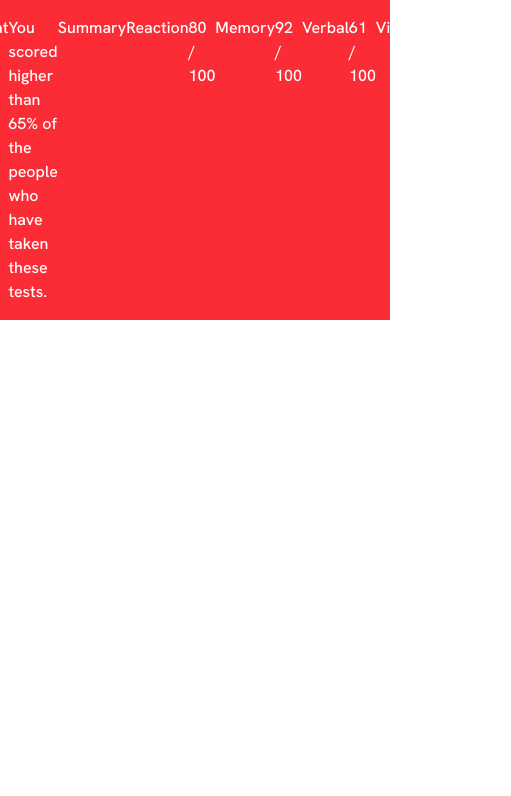
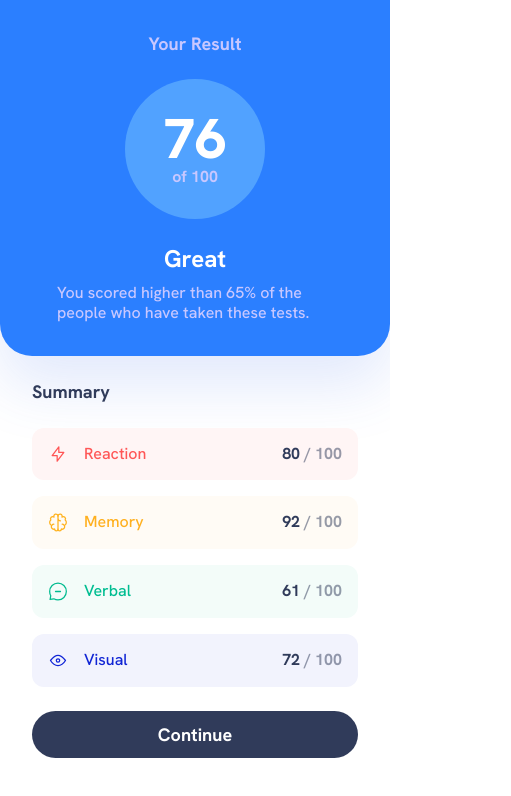
Before and after one commit to anggelserrato/fm-results-summary-component, a Next.js app: page / in a window 390 px wide. Shown: the top 796 px of the page, 511 px wide, since content can reach past the window. Built offline with nearby package versions, Linux system fonts and the light colour scheme.

Commit message:
feat: prepare and add data.json, mobile first design almost ready

```diff
--- /dev/null
+++ b/app/data/data.json
@@ -0,0 +1,30 @@
+[
+  {
+    "category": "Reaction",
+    "score": 80,
+    "icon": "/icon-reaction.svg",
+    "color": "text-red-400",
+    "bg-color": "bg-red-50"
+  },
+  {
+    "category": "Memory",
+    "score": 92,
+    "icon": "/icon-memory.svg",
+    "color": "text-yellow-400",
+    "bg-color": "bg-yellow-50"
+  },
+  {
+    "category": "Verbal",
+    "score": 61,
+    "icon": "/icon-verbal.svg",
+    "color": "text-green-500",
+    "bg-color": "bg-green-50"
+  },
+  {
+    "category": "Visual",
+    "score": 72,
+    "icon": "/icon-visual.svg",
+    "color": "text-blue-800",
+    "bg-color": "bg-blue-50"
+  }
+]
--- a/app/globals.css
+++ b/app/globals.css
@@ -1,46 +1,4 @@
 @import 'tailwindcss';
-
-@font-face {
-  font-display: swap;
-  font-family: 'Hanken Grotesk';
-  font-style: normal;
-  font-weight: 500;
-  src: url('./fonts/hanken-grotesk-v12-latin-500.woff2') format('woff2');
-}
-
-@font-face {
-  font-display: swap;
-  font-family: 'Hanken Grotesk';
-  font-style: normal;
-  font-weight: 700;
-  src: url('./fonts/hanken-grotesk-v12-latin-700.woff2') format('woff2');
-}
-
-@font-face {
-  font-display: swap;
-  font-family: 'Hanken Grotesk';
-  font-style: normal;
-  font-weight: 800;
-  src: url('./fonts/hanken-grotesk-v12-latin-800.woff2') format('woff2');
-}
-
-:root {
-  --background: #ffffff;
-  --foreground: #171717;
-}
-
-@theme inline {
-  --color-background: var(--background);
-  --color-foreground: var(--foreground);
-  --font-sans:
-    'Hanken Grotesk', ui-sans-serif, system-ui, sans-serif, 'Apple Color Emoji',
-    'Segoe UI Emoji', 'Segoe UI Symbol', 'Noto Color Emoji';
-}
-
-body {
-  background: var(--background);
-  color: var(--foreground);
-}
 
 @theme {
   --color-white: hsl(0, 100%, 100%);
@@ -56,7 +14,7 @@ body {
   --color-red-50: hsl(0, 100%, 98%);
   --color-green-500: hsl(166, 100%, 37%);
   --color-green-50: hsl(162, 63%, 97%);
-
+  --shadow-card: 0 30px 60px 0 rgba(61, 108, 236, 0.15);
   --spacing-100: 0.5rem; /* 8px */
   --spacing-200: 1rem; /* 16px */
   --spacing-300: 1.5rem; /* 24px */
--- a/app/layout.tsx
+++ b/app/layout.tsx
@@ -1,20 +1,32 @@
 import type { Metadata } from 'next';
-import { Geist, Geist_Mono } from 'next/font/google';
+import localFont from 'next/font/local';
 import './globals.css';
 
-const geistSans = Geist({
-  variable: '--font-geist-sans',
-  subsets: ['latin'],
-});
-
-const geistMono = Geist_Mono({
-  variable: '--font-geist-mono',
-  subsets: ['latin'],
+const hanken = localFont({
+  src: [
+    {
+      path: './fonts/hanken-grotesk-v12-latin-500.woff2',
+      weight: '500',
+      style: 'normal',
+    },
+    {
+      path: './fonts/hanken-grotesk-v12-latin-700.woff2',
+      weight: '700',
+      style: 'normal',
+    },
+    {
+      path: './fonts/hanken-grotesk-v12-latin-800.woff2',
+      weight: '800',
+      style: 'normal',
+    },
+  ],
+  display: 'swap',
 });
 
 export const metadata: Metadata = {
-  title: 'Frontend mentor | Results summary component',
-  description: 'Generated by create next app',
+  title: 'Frontend Mentor | Results summary component',
+  description:
+    'A responsive Results Summary Component challenge from Frontend Mentor built with Next.js, TypeScript, and Tailwind CSS. Features a clean, accessible, and modern UI for displaying user performance results.',
 };
 
 export default function RootLayout({
@@ -23,11 +35,8 @@ export default function RootLayout({
   children: React.ReactNode;
 }>) {
   return (
-    <html
-      lang="en"
-      className={`${geistSans.variable} ${geistMono.variable} h-full antialiased`}
-    >
-      <body className="flex min-h-full flex-col">{children}</body>
+    <html lang="en" className={hanken.className}>
+      <body className="flex min-h-screen flex-col">{children}</body>
     </html>
   );
 }
--- a/app/page.tsx
+++ b/app/page.tsx
@@ -1,23 +1,59 @@
+import Image from 'next/image';
+import dataJson from './data/data.json';
+
 export default function Home() {
   return (
-    <main className="flex justify-center bg-red-500 p-4 text-white">
-      <p>Your Result</p>
-      <p>76</p>
-      <p>of 100</p>
-      <p>Great</p>
-      <p>
-        You scored higher than 65% of the people who have taken these tests.
-      </p>
-      <p>Summary</p>
-      <p>Reaction</p>
-      <p>80 / 100</p>
-      <p>Memory</p>
-      <p>92 / 100</p>
-      <p>Verbal</p>
-      <p>61 / 100</p>
-      <p>Visual</p>
-      <p>72 / 100</p>
-      <p>Continue</p>
+    <main className="m-auto flex min-h-screen flex-col items-center">
+      <section className="flex w-full flex-col gap-300">
+        <div className="flex flex-col items-center gap-300 rounded-b-4xl bg-blue-500 px-14.25 py-400 shadow-card">
+          <p className="text-preset-5-bold text-navy-200">Your Result</p>
+          <div className="flex h-35 w-35 flex-col items-center justify-center rounded-full bg-blue-400">
+            <p className="text-preset-2 text-white">76</p>
+            <p className="text-preset-6-bold text-navy-200">of 100</p>
+          </div>
+          <div className="flex flex-col items-center justify-center gap-100">
+            <p className="text-preset-4 text-white">Great</p>
+            <p className="text-preset-6-medium text-navy-200">
+              You scored higher than 65% of the people who have taken these
+              tests.
+            </p>
+          </div>
+        </div>
+
+        <div className="flex flex-col gap-300 px-400">
+          <p className="text-preset-5-bold text-navy-950">Summary</p>
+          <div className="flex flex-col">
+            <div className="flex flex-col gap-200">
+              {dataJson.map((item) => (
+                <div key={item.score}>
+                  <div
+                    className={`flex flex-row rounded-xl ${item['bg-color']} p-200`}
+                  >
+                    <Image
+                      src={item.icon}
+                      alt={`Icon of the ${item.category}`}
+                      width={20}
+                      height={20}
+                    />
+                    <p
+                      className={`mr-auto text-preset-6-medium ${item.color} ml-200`}
+                    >
+                      {item.category}
+                    </p>
+                    <p className="items-end text-preset-6-bold text-navy-950">
+                      {item.score}{' '}
+                      <span className="text-navy-950 opacity-[0.5]">/ 100</span>
+                    </p>
+                  </div>
+                </div>
+              ))}
+            </div>
+          </div>
+          <button className="w-full rounded-full bg-navy-950 px-4 py-3 text-preset-5-bold text-white">
+            Continue
+          </button>
+        </div>
+      </section>
     </main>
   );
 }
```
Also changed, not shown: public/favicon-32x32.png (deleted).
